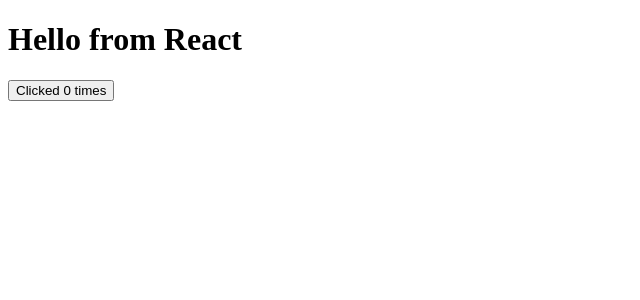
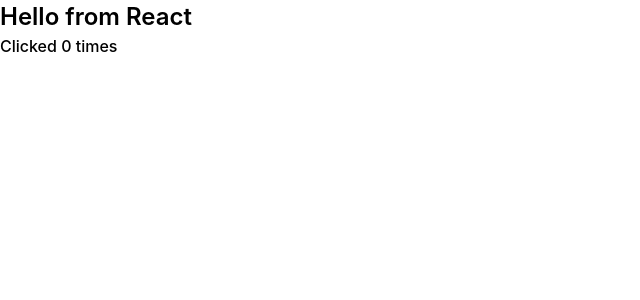
Before and after one commit to Gvtone/bundle, a React (Vite) app: page / in a window 1280 px wide. Shown: the top 300 px of the page, without its empty margins (0-640 px from the left). Built offline with nearby package versions, Linux system fonts and the light colour scheme.

Commit message:
Set up tailwind

```diff
--- a/forge.env.d.ts
+++ b/forge.env.d.ts
@@ -1 +1,2 @@
 /// <reference types="@electron-forge/plugin-vite/forge-vite-env" />
+/// <reference types="vite/client" />
--- a/src/index.css
+++ /dev/null
@@ -1,8 +0,0 @@
-body {
-  font-family:
-    -apple-system, BlinkMacSystemFont, 'Segoe UI', Roboto, Helvetica, Arial,
-    sans-serif;
-  margin: auto;
-  max-width: 38rem;
-  padding: 2rem;
-}
--- a/src/renderer/renderer.tsx
+++ b/src/renderer/renderer.tsx
@@ -1,9 +1,10 @@
+import { StrictMode } from "react";
 import { createRoot } from "react-dom/client";
 import { App } from "./App";
+import "./theme.css";
 
-const container = document.getElementById("root");
-if (!container) {
-  throw new Error("Root element #root not found in index.html");
-}
-
-createRoot(container).render(<App />);
+createRoot(document.getElementById("root")!).render(
+  <StrictMode>
+    <App />
+  </StrictMode>
+);
--- /dev/null
+++ b/src/renderer/theme.css
@@ -0,0 +1,58 @@
+@import "tailwindcss";
+
+@layer base {
+  /* body {
+    @apply bg-background text-foreground;
+    font-family: "Nunito", sans-serif;
+  } */
+
+  html {
+    font-size: var(--font-size);
+    scroll-behavior: smooth;
+  }
+
+  h1 {
+    font-size: var(--text-2xl);
+    font-weight: 600;
+    line-height: 1.4;
+  }
+
+  h2 {
+    font-size: var(--text-xl);
+    font-weight: 500;
+    line-height: 1.4;
+  }
+
+  h3 {
+    font-size: var(--text-lg);
+    font-weight: 500;
+    line-height: 1.5;
+  }
+
+  h4 {
+    font-size: var(--text-base);
+    font-weight: var(--font-weight-medium);
+    line-height: 1.5;
+    /* font-family: "Nunito", sans-serif; */
+  }
+
+  label {
+    font-size: var(--text-base);
+    font-weight: var(--font-weight-medium);
+    line-height: 1.5;
+  }
+
+  button {
+    font-size: var(--text-base);
+    font-weight: var(--font-weight-medium);
+    line-height: 1.5;
+    /* font-family: "Nunito", sans-serif; */
+  }
+
+  input {
+    font-size: var(--text-base);
+    font-weight: var(--font-weight-normal);
+    line-height: 1.5;
+    /* font-family: "Nunito", sans-serif; */
+  }
+}
```
